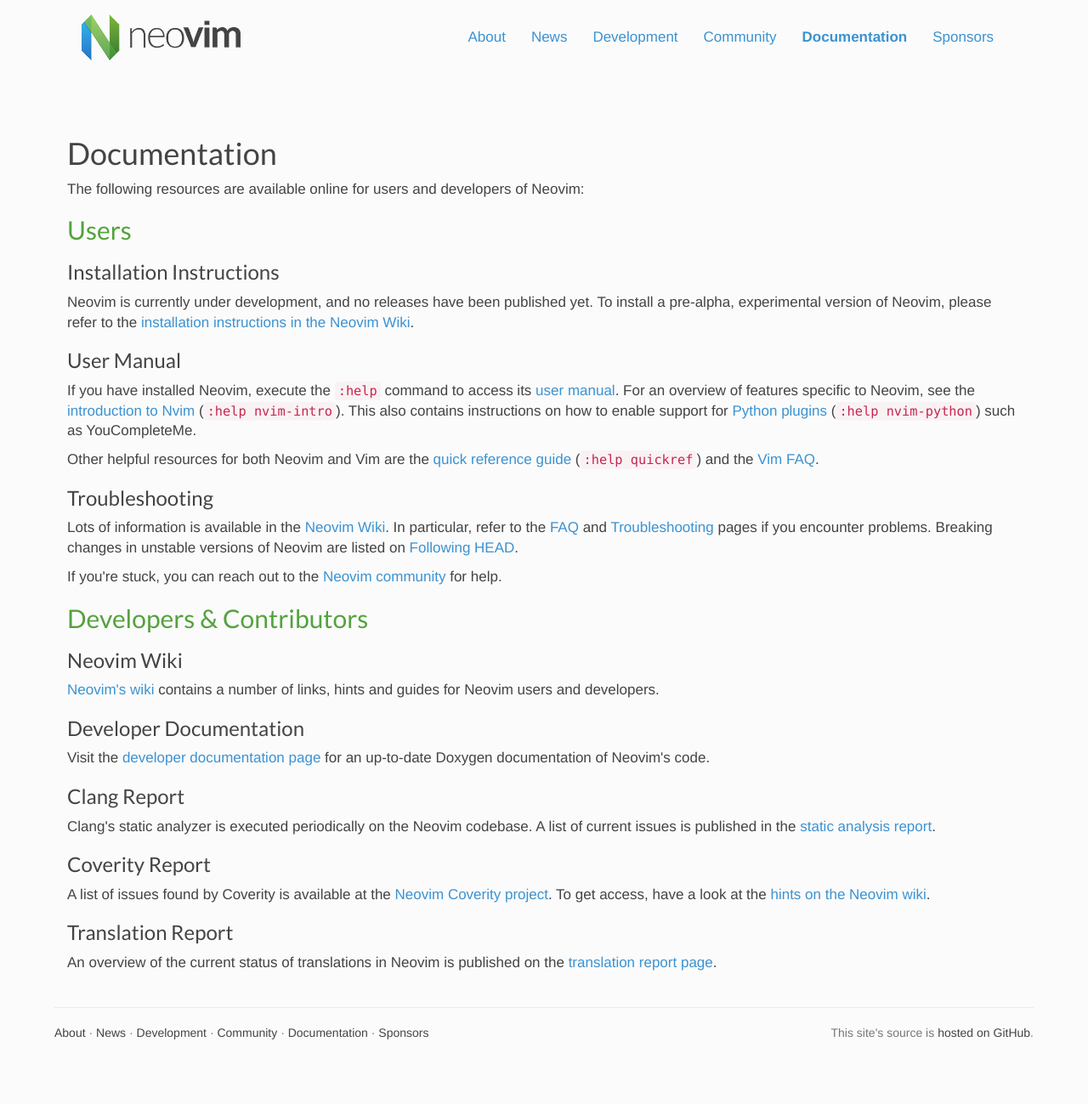
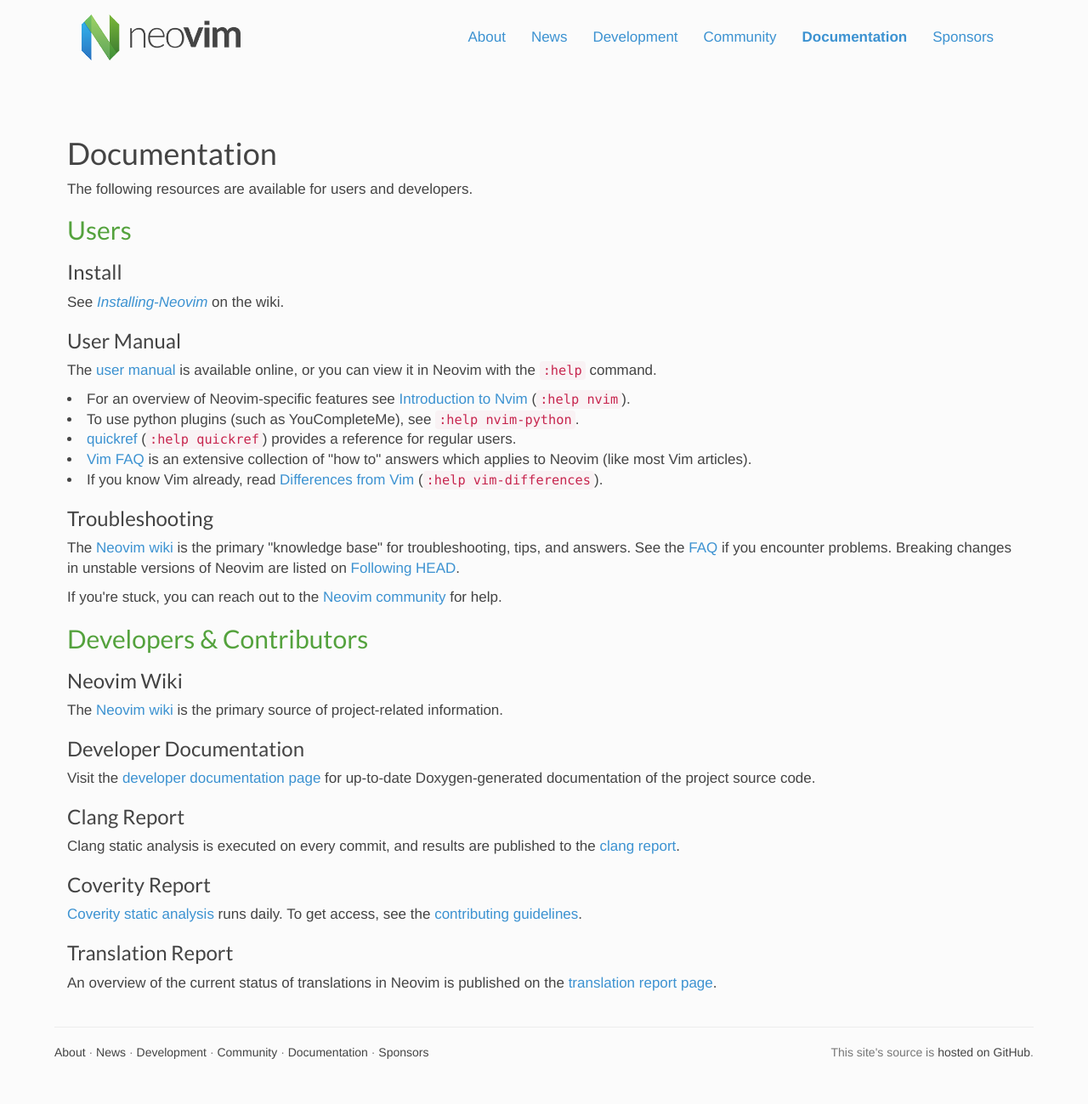
Before and after one commit to neovim/neovim.github.io, a Jekyll site: the page built from doc_index.html, in a window 1280 px wide. Shown: the whole page at 85% size. Built offline with Jekyll 4.4.1, drawn with Linux system fonts in a browser that asks for light colours; nearby versions of some CDN libraries; before the commit the page ends 1275 px from its top, so only the background shows below that.

Commit message:
comprehensive copyedit

```diff
--- a/css/main.css
+++ b/css/main.css
@@ -35,7 +35,6 @@
   font-size: 24px;
   font-weight: 400;
   color: #54a23d;
-  margin-bottom: 0;
 }
 @media (min-width: 568px) {
   h2 {
--- a/doc_index.html
+++ b/doc_index.html
@@ -13,31 +13,50 @@
       <h1>Documentation</h1>
 
       <p>
-        The following resources are available online for users and developers of Neovim:
+        The following resources are available for users and developers.
       </p>
 
       <h2>Users</h2>
 
-      <h3>Installation Instructions</h3>
+      <h3>Install</h3>
 
       <p>
-        Neovim is currently under development, and no releases have been published yet. To install a pre-alpha, experimental version of Neovim, please refer to the <a href="https://github.com/neovim/neovim/wiki/Installing-Neovim">installation instructions in the Neovim Wiki</a>.
+        See
+        <a href="https://github.com/neovim/neovim/wiki/Installing-Neovim"><em>Installing-Neovim</em></a>
+        on the wiki.
       </p>
 
       <h3>User Manual</h3>
 
+      <p>The <a href="http://neovim.io/doc/user">user manual</a> is available online,
+         or you can view it in Neovim with the <code>:help</code> command.
+      </p>
       <p>
-        If you have installed Neovim, execute the <code>:help</code> command to access its <a href="http://neovim.io/doc/user">user manual</a>. For an overview of features specific to Neovim, see the <a href="http://neovim.io/doc/user/nvim.html">introduction to Nvim</a> (<code>:help nvim-intro</code>). This also contains instructions on how to enable support for <a href="http://neovim.io/doc/user/nvim_python.html">Python plugins</a> (<code>:help nvim-python</code>) such as YouCompleteMe.
-      </p>
-
-      <p>
-        Other helpful resources for both Neovim and Vim are the <a href="http://neovim.io/doc/user/quickref.html">quick reference guide</a> (<code>:help quickref</code>) and the <a href="http://vimhelp.appspot.com/vim_faq.txt.html">Vim FAQ</a>.
+        <li>For an overview of Neovim-specific features see <a href="http://neovim.io/doc/user/nvim.html">Introduction to Nvim</a>
+            (<code>:help nvim</code>).</li>
+        <li>To use python plugins (such as YouCompleteMe), see
+            <a href="http://neovim.io/doc/user/nvim_python.html"><code>:help nvim-python</code></a>.
+        <li><a href="http://neovim.io/doc/user/quickref.html">quickref</a>
+            (<code>:help quickref</code>) provides a reference for regular users.</li>
+        <li>
+          <a href="http://vimhelp.appspot.com/vim_faq.txt.html">Vim FAQ</a>
+          is an extensive collection of "how to" answers which applies to
+          Neovim (like most Vim articles).
+        </li>
+        <li>If you know Vim already, read <a
+            href="http://neovim.io/doc/user/vim_diff.html">Differences from
+            Vim</a> (<code>:help vim-differences</code>).</li>
       </p>
 
       <h3>Troubleshooting</h3>
 
       <p>
-        Lots of information is available in the <a href="https://github.com/neovim/neovim/wiki">Neovim Wiki</a>. In particular, refer to the <a href="https://github.com/neovim/neovim/wiki/FAQ">FAQ</a> and <a href="https://github.com/neovim/neovim/wiki/Troubleshooting">Troubleshooting</a> pages if you encounter problems. Breaking changes in unstable versions of Neovim are listed on <a href="https://github.com/neovim/neovim/wiki/Following-HEAD">Following HEAD</a>.
+        The <a href="https://github.com/neovim/neovim/wiki">Neovim wiki</a>
+        is the primary "knowledge base" for troubleshooting, tips, and answers.
+        See the <a href="https://github.com/neovim/neovim/wiki/FAQ">FAQ</a>
+        if you encounter problems. Breaking changes in unstable versions
+        of Neovim are listed on
+        <a href="https://github.com/neovim/neovim/wiki/Following-HEAD">Following HEAD</a>.
       </p>
 
       <p>
@@ -48,22 +67,27 @@
 
       <h3>Neovim Wiki</h3>
       <p>
-        <a href="https://github.com/neovim/neovim/wiki">Neovim's wiki</a> contains a number of links, hints and guides for Neovim users and developers.
+        The <a href="https://github.com/neovim/neovim/wiki">Neovim wiki</a>
+        is the primary source of project-related information.
       </p>
 
       <h3>Developer Documentation</h3>
       <p>
-        Visit the <a href="/doc/dev">developer documentation page</a> for an up-to-date Doxygen documentation of Neovim's code.
+        Visit the <a href="/doc/dev">developer documentation page</a> for
+        up-to-date Doxygen-generated documentation of the project source code.
       </p>
 
       <h3>Clang Report</h3>
       <p>
-      Clang's static analyzer is executed periodically on the Neovim codebase. A list of current issues is published in the <a href="/doc/reports/clang">static analysis report</a>.
+      Clang static analysis is executed on every commit, and results are published
+      to the <a href="/doc/reports/clang">clang report</a>.
       </p>
 
       <h3>Coverity Report</h3>
       <p>
-        A list of issues found by Coverity is available at the <a href="https://scan.coverity.com/projects/2227">Neovim Coverity project</a>. To get access, have a look at the <a href="https://github.com/neovim/neovim/wiki/Contributing#coverity">hints on the Neovim wiki</a>.
+          <a href="https://scan.coverity.com/projects/2227">Coverity static analysis</a>
+           runs daily. To get access, see the
+           <a href="https://github.com/neovim/neovim/wiki/Contributing#coverity">contributing guidelines</a>.
       </p>
 
       <h3>Translation Report</h3>
--- a/roadmap.html
+++ b/roadmap.html
@@ -45,9 +45,9 @@
   <li><a href="https://github.com/neovim/neovim/milestones/todo">todo</a> is a
       meta-milestone "bucket" for triaged tickets which should be on the
       roadmap but cannot yet be assigned to a concrete milestone.</li>
-  <li><a href="https://github.com/neovim/neovim/milestones/wishlist">wishlist</a>
-      is a meta-milestone "bucket" for low-priority items, or items lacking any
-      reasonable path to completion under current conditions.</li>
+  <li><a href="https://github.com/neovim/neovim/milestones/unplanned">unplanned</a>
+      is a meta-milestone "bucket" for low-priority items, or items lacking a
+      feasible path to completion under current conditions.</li>
 </ul>
 
 <h3><a href="https://github.com/neovim/neovim/milestones/0.1-first-public-release">0.1: "whoa"</a></h3>
```
Also changed, not shown: charter.html (+7 -12 lines), community.html (+19 -6 lines), index.html (+23 -21 lines).
